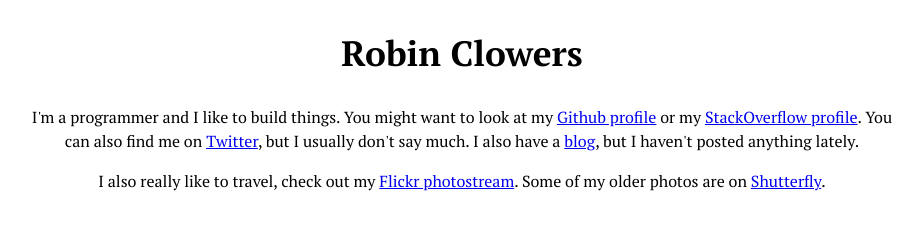
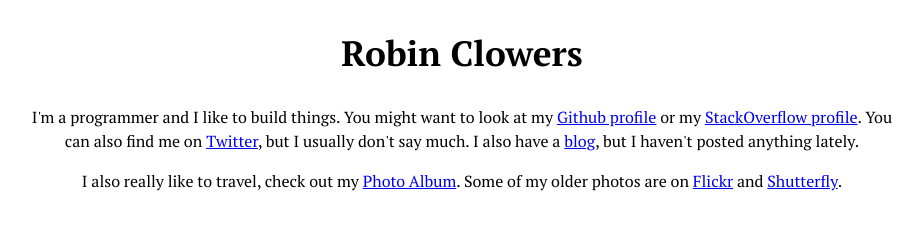
Before and after one commit to RobinClowers/robinclowers.com, a plain HTML site: page index.html in a window 1280 px wide. Shown: the whole page, without its empty margins (178-1100 px from the left). Drawn offline with Linux system fonts and the light colour scheme.

Commit message:
Add link to my photo site

```diff
--- a/index.html
+++ b/index.html
@@ -35,8 +35,8 @@
       <a href="http://twitter.com/RobinClowers">Twitter</a>, but I usually don't say much. I also have a
       <a href="http://blog.robinclowers.com/">blog</a>, but I haven't posted anything lately.
     </p>
-    <p>I also really like to travel, check out my <a href="http://flickr.com/RobinClowers">Flickr photostream</a>.
-      Some of my older photos are on <a href="http://robinclowers.shutterfly.com/">Shutterfly</a>.
+    <p>I also really like to travel, check out my <a href="http://photos.robinclowers.com">Photo Album</a>.
+      Some of my older photos are on <a href="http://flickr.com/RobinClowers">Flickr</a> and <a href="http://robinclowers.shutterfly.com/">Shutterfly</a>.
   </section>
 </body>
 </html>
```
